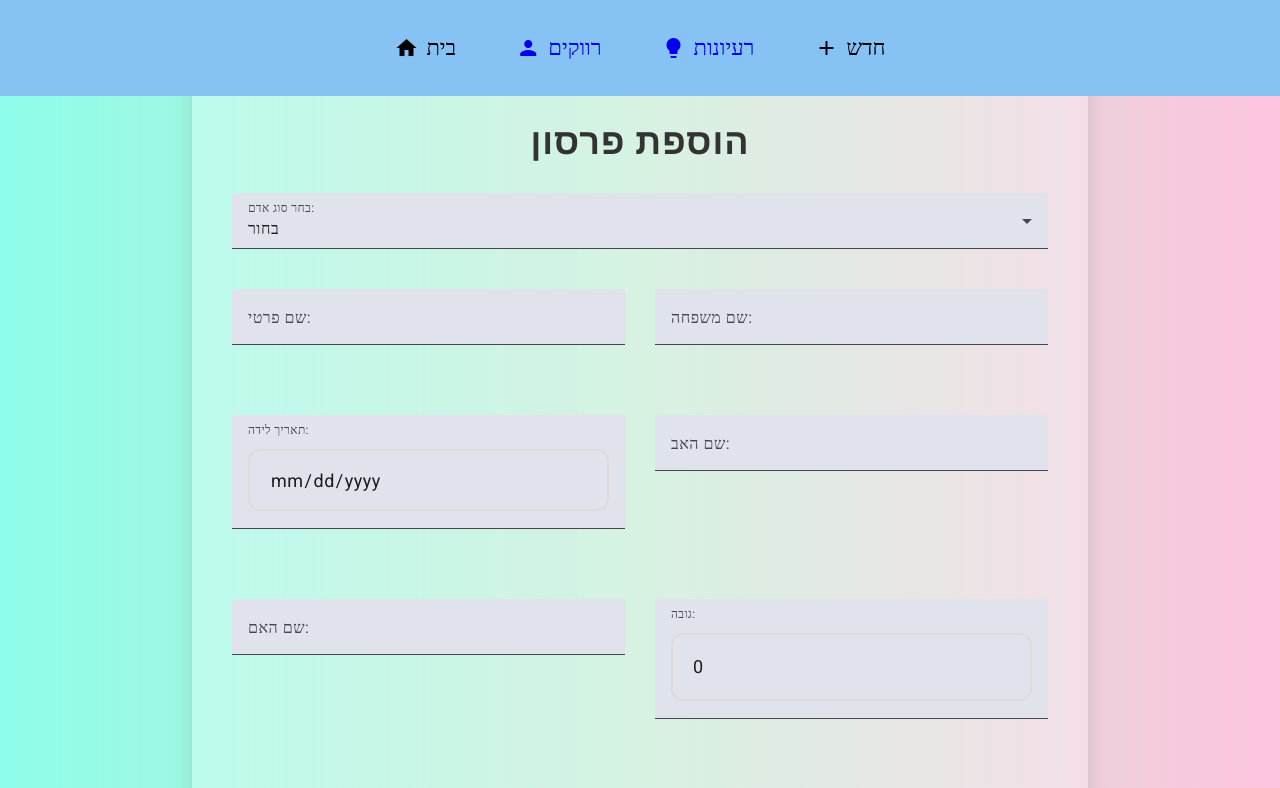
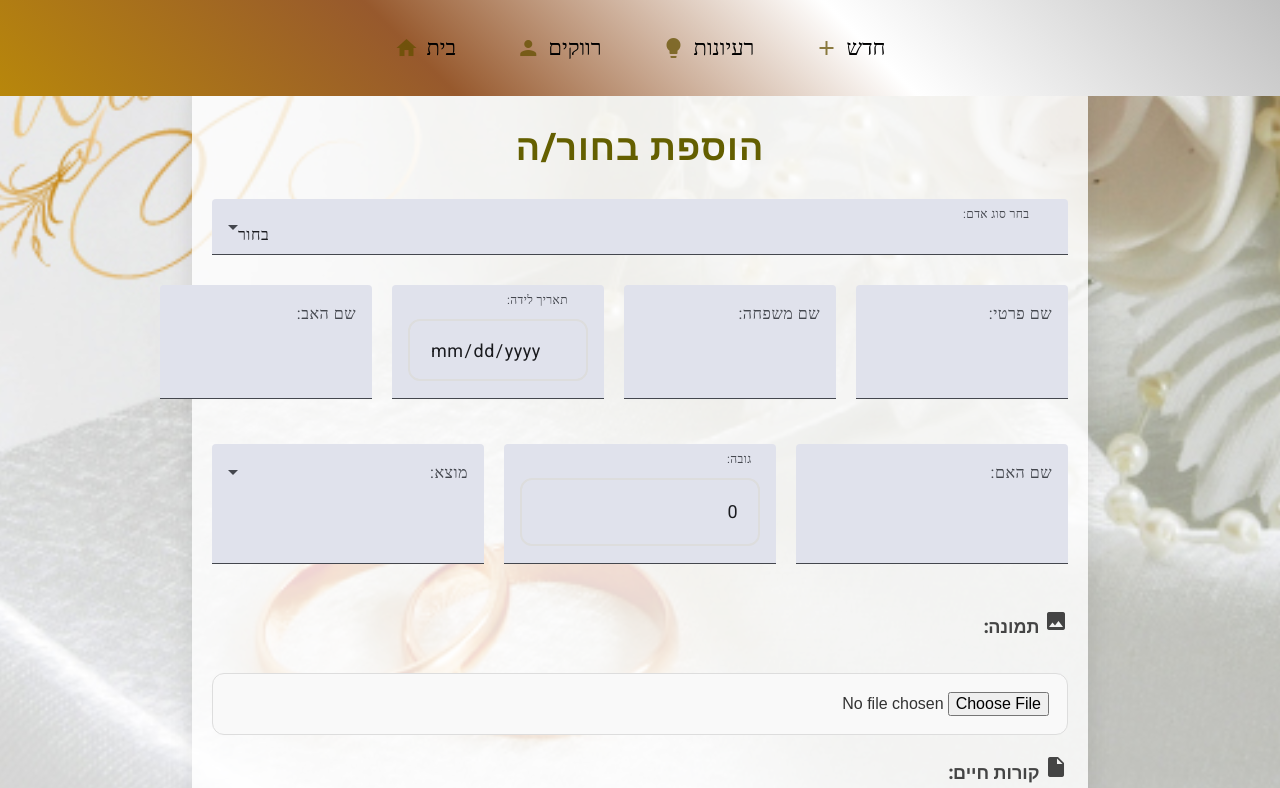
Before and after one commit to yulifrank/MatchMaker, an Angular app in the folder frontend/: page /add in a window 1280 px wide. Shown: the top 788 px of the page. Built offline with nearby package versions, Linux system fonts and the light colour scheme.

Commit message:
add update and delete persons

```diff
--- a/frontend/src/components/new-person/new-person.component.html
+++ b/frontend/src/components/new-person/new-person.component.html
@@ -1,10 +1,5 @@
-<head>
-  <link rel="stylesheet" href="https://fonts.googleapis.com/icon?family=Material+Icons">
-  <link href="https://fonts.googleapis.com/css2?family=Roboto:wght@400;500;600&display=swap" rel="stylesheet">
-</head>
-
 <div class="form-container">
-  <h2>הוספת פרסון</h2>
+  <h2>הוספת בחור/ה</h2>
 
   <div class="form-group">
     <mat-form-field appearance="fill">
@@ -45,7 +40,9 @@
           <input matInput id="fatherName" [(ngModel)]="guy.fatherName" />
         </mat-form-field>
       </div>
+    </div>
 
+    <div class="form-row">
       <div class="form-group">
         <mat-form-field appearance="fill">
           <mat-label>שם האם:</mat-label>
@@ -64,10 +61,10 @@
         <mat-form-field appearance="fill">
           <mat-label>מוצא:</mat-label>
           <mat-select [(ngModel)]="guy.motza">
-            <mat-option [value]="Motza.Ashcenaz">אשכנז</mat-option>
-            <mat-option [value]="Motza.Sfarad">ספרד</mat-option>
-            <mat-option [value]="Motza.Chasid">חסיד</mat-option>
-            <mat-option [value]="Motza.Teman">תימן</mat-option>
+            <mat-option [value]="'Ashcenaz'">אשכנז</mat-option>
+            <mat-option [value]="'Sfarad'">ספרד</mat-option>
+            <mat-option [value]="'Chasid'">חסיד</mat-option>
+            <mat-option [value]="'Teman'">תימן</mat-option>
           </mat-select>
         </mat-form-field>
       </div>
@@ -104,10 +101,11 @@
         </mat-form-field>
       </div>
 
+      <div class="form-row">
         <div class="form-group">
           <mat-form-field appearance="fill">
-          <mat-label>תאריך לידה:</mat-label>
-          <input matInput type="date" id="birthday" [(ngModel)]="girl.birthday" />
+            <mat-label>שם האם:</mat-label>
+            <input matInput id="motherName" [(ngModel)]="girl.motherName" />
           </mat-form-field>
         </div>
 
@@ -117,12 +115,6 @@
             <input matInput id="fatherName" [(ngModel)]="girl.fatherName" />
           </mat-form-field>
         </div>
-
-      <div class="form-group">
-        <mat-form-field appearance="fill">
-          <mat-label>שם האם:</mat-label>
-          <input matInput id="motherName" [(ngModel)]="girl.motherName" />
-        </mat-form-field>
       </div>
 
       <div class="form-group">
@@ -134,12 +126,19 @@
 
       <div class="form-group">
         <mat-form-field appearance="fill">
+          <mat-label>תאריך לידה:</mat-label>
+          <input matInput type="date" id="birthday" [(ngModel)]="girl.birthday" />
+        </mat-form-field>
+      </div>
+
+      <div class="form-group">
+        <mat-form-field appearance="fill">
           <mat-label>מוצא:</mat-label>
           <mat-select [(ngModel)]="girl.motza">
-            <mat-option [value]="Motza.Ashcenaz">אשכנז</mat-option>
-            <mat-option [value]="Motza.Sfarad">ספרד</mat-option>
-            <mat-option [value]="Motza.Chasid">חסיד</mat-option>
-            <mat-option [value]="Motza.Teman">תימן</mat-option>
+            <mat-option [value]="'Ashcenaz'">אשכנז</mat-option>
+            <mat-option [value]="'Sfarad'">ספרד</mat-option>
+            <mat-option [value]="'Chasid'">חסיד</mat-option>
+            <mat-option [value]="'Teman'">תימן</mat-option>
           </mat-select>
         </mat-form-field>
       </div>
@@ -160,5 +159,5 @@
     </div>
   </div>
 
-  <button mat-raised-button class="submit-button" (click)="onSubmit()">שמור</button>
+  <button class="submit-button" (click)="onSubmit()">שמור</button>
 </div>
--- a/frontend/src/components/new-person/new-person.component.scss
+++ b/frontend/src/components/new-person/new-person.component.scss
@@ -1,35 +1,31 @@
 /* כללי */
 body {
-  margin-top: 10%;
+  margin-top: 12%;
   font-family: 'Roboto', sans-serif;
-  background-color: #f1f1f151;
-  margin: 0;
+  background-color: #f1f1f1bb;
   padding: 0;
   color: #333;
   direction: rtl;
-
 }
 
 /* מיכל טופס */
 .form-container {
-
-  background-color: #ffffff4c;
+  background-color: #ffffffcf;
   margin: 40px auto;
-  padding: 40px;
+  padding: 20px;
   border-radius: 20px;
   box-shadow: 0 10px 25px rgba(0, 0, 0, 0.1);
-  // max-width: 1200px; /* מאפשר טופס רחב עד 1200px */
   width: 70%;
   transition: all 0.3s ease;
   box-sizing: border-box;
-  margin-top: 4%;
+ margin-top: 6%;
 }
 
 /* כותרת */
 h2 {
   text-align: center;
   font-size: 36px;
-  color: #333;
+  color: #645f00;
   margin-bottom: 30px;
   font-weight: 600;
   letter-spacing: 1px;
@@ -37,7 +33,7 @@ h2 {
 
 /* קבוצת שדה */
 .form-group {
-  margin-bottom: 20px;
+  margin-bottom: 10px;
   display: flex;
   flex-direction: column;
   gap: 15px;
@@ -57,7 +53,6 @@ input[type="file"] {
   border-radius: 12px;
   font-size: 18px;
   color: #555;
-  // background-color: #ffffff;
   transition: border-color 0.3s ease, box-shadow 0.3s ease;
   box-sizing: border-box;
 }
@@ -75,7 +70,7 @@ input[type="file"]:focus {
 
 /* כפתור שליחה */
 .submit-button {
-  background: linear-gradient(90deg, #00bcd4, #4caf50);
+  background: linear-gradient(90deg, #afaf4cb8, #ad7000);
   color: white;
   border: none;
   padding: 18px 22px;
@@ -88,7 +83,7 @@ input[type="file"]:focus {
 }
 
 .submit-button:hover {
-  background: linear-gradient(90deg, #4caf50, #00bcd4);
+  background: linear-gradient(90deg, #afaf4c83, #5f530186);
   transform: scale(1.05);
 }
 
@@ -120,9 +115,10 @@ input[type="file"]:focus {
 /* חלוקה לשני טורים */
 .form-row {
   display: grid;
-  grid-template-columns: 1fr 1fr;
-  gap: 30px;
+  grid-template-columns: 1fr 1fr; /* 2 שדות לכל שורה */
+  gap: 20px; /* רווח בין השדות */
   width: 100%;
+  margin-bottom: 15px;
 }
 
 /* עיצוב כותרות */
@@ -162,6 +158,25 @@ input[type="file"]:focus {
   border-color: #00bcd4;
   background-color: #e0f7fa;
 }
-.at-mdc-text-field-wrapper {
-  background-color: #ddd !important;
+
+.form-container {
+  // margin: auto;
+  direction: rtl;
 }
+
+
+.form-row {
+  display: flex;
+  justify-content: space-between;
+}
+
+.form-row-inline {
+  display: flex;
+  justify-content: space-between;
+  gap: 16px;
+}
+
+mat-form-field {
+  flex: 1;
+  min-width: 120px;
+}
--- a/frontend/src/components/persons/persons.component.scss
+++ b/frontend/src/components/persons/persons.component.scss
@@ -1,9 +1,15 @@
 .person-list {
   display: flex;
-    flex-direction: column;
-    align-items: center;
+  flex-wrap: wrap;
+  justify-content: center;
+  gap: 30px;
   padding: 20px;
-    margin-top: 10%;
+  margin-top: 4%;
+  background-color: rgba(240, 248, 255, 0.616);
+}
+
+.person-group {
+  width: 45%; /* אפשר לשנות לפי הצורך */
 }
 
 h2 {
@@ -23,3 +29,26 @@
   width: 300px;
   margin: 10px;
 }
+
+.filter-section {
+  margin: 20px;
+  padding: 20px;
+  border-radius: 8px;
+}
+
+.filter-form {
+  display: flex;
+  flex-wrap: wrap;
+  gap: 20px;
+  align-items: center;
+  justify-content: center;
+}
+
+mat-form-field {
+  width: 250px; /* רוחב מותאם יותר */
+}
+
+.filter-container {
+  // margin-top: 7%; /* מרווח גמיש יותר */
+  margin-left: 0%;
+}
--- a/frontend/src/components/top-bar/top-bar.component.html
+++ b/frontend/src/components/top-bar/top-bar.component.html
@@ -2,16 +2,16 @@
   <mat-toolbar color="primary">
     <div class="toolbar-content">
       <a mat-button routerLink="/" routerLinkActive="active">
-        <mat-icon>home</mat-icon> בית
+        <mat-icon class="home-icon">home</mat-icon> בית
       </a>
       <a mat-button routerLink="/person" routerLinkActive="active">
-        <mat-icon>person</mat-icon> רווקים
+        <mat-icon class="person-icon">person</mat-icon> רווקים
       </a>
       <a mat-button routerLink="/ideas" routerLinkActive="active">
-        <mat-icon>lightbulb</mat-icon> רעיונות
+        <mat-icon class="ideas-icon">lightbulb</mat-icon> רעיונות
       </a>
       <a mat-button routerLink="/add" routerLinkActive="active">
-        <mat-icon>add</mat-icon> חדש
+        <mat-icon class="add-icon">add</mat-icon> חדש
       </a>
     </div>
   </mat-toolbar>
--- a/frontend/src/components/top-bar/top-bar.component.scss
+++ b/frontend/src/components/top-bar/top-bar.component.scss
@@ -9,7 +9,7 @@
 
 /* עיצוב ה-toolbar */
 mat-toolbar {
-  background-color: #86c2f3; /* צבע כחול מודרני */
+  background: linear-gradient(45deg, #b8870b, #97592d, #ffffff, #c0c0c0,);
   color: white;
   padding: 1.5rem 0;
   display: flex;
@@ -39,7 +39,7 @@ mat-icon {
 
 /* צבע בעת ריחוף */
 .navbar a:hover {
-  color: #6a6a6a; /* צבע צהוב בהדגשה בעת ריחוף */
+  color: #00000093; /* צבע צהוב בהדגשה בעת ריחוף */
   text-decoration: none; /* ללא קו תחתון */
 
 }
@@ -56,7 +56,7 @@ mat-button {
 
 /* עיצוב של הכפתור עם ריחוף */
 mat-button:hover {
-  background-color: rgba(255, 255, 255, 0.1);
+  background-color: rgb(255, 255, 255);
 }
 
 /* התאמת רוחב הכפתור */
@@ -65,5 +65,22 @@ mat-button:hover {
   display: flex;
   align-items: center;
   text-decoration: none; /* ללא קו תחתון */
+  color: #000000;
 
 }
+
+.home-icon {
+  color: rgba(99, 79, 0, 0.744); /* צבע אדום */
+}
+
+.person-icon {
+  color: rgba(99, 79, 0, 0.744); /* צבע אדום */
+}
+
+.ideas-icon {
+  color: rgba(99, 79, 0, 0.744); /* צבע אדום */
+}
+
+.add-icon {
+  color: rgba(99, 79, 0, 0.744); /* צבע אדום */
+}
--- a/frontend/src/styles.scss
+++ b/frontend/src/styles.scss
@@ -3,11 +3,17 @@
 html, body { height: 100%; }
 body { margin: 0; font-family: Roboto, "Helvetica Neue", sans-serif;
     opacity: 1;
-    background: linear-gradient(to right, #3dfcd994, #08ad4a3c, #ff00773b)
-    !important;}
+ }
 
 .cdk-overlay-backdrop.cdk-overlay-backdrop-showing {
     opacity: 1;
     background: linear-gradient(to right, #00ffd04b, rgba(255, 116, 160, 0.655), #93fff24a)
     !important;
 }
+body{
+    background-image: url('../src/assets/images/image1.png');
+    background-size: cover; /* כדי להתאים את התמונה לגודל של החלון */
+    background-attachment: fixed; /* כדי להשאיר את התמונה במקום כאשר ממסך נגללים */
+    background-position: center center; /* כדי למקד את התמונה באמצע הדף */
+    background-repeat: no-repeat; /* כדי לא לשקול את התמונה */
+  }
```
Also changed, not shown: frontend/src/app/safe-url.pipe.ts (added, +15 -0 lines), frontend/src/components/persons/persons.component.html (+53 -8 lines), frontend/src/components/persons/persons.component.ts (+94 -5 lines), frontend/src/assets/images/image1.png, 1 other file (tests, documents, lock files or other folders). Lines whose indentation alone changed are shown as unchanged.
